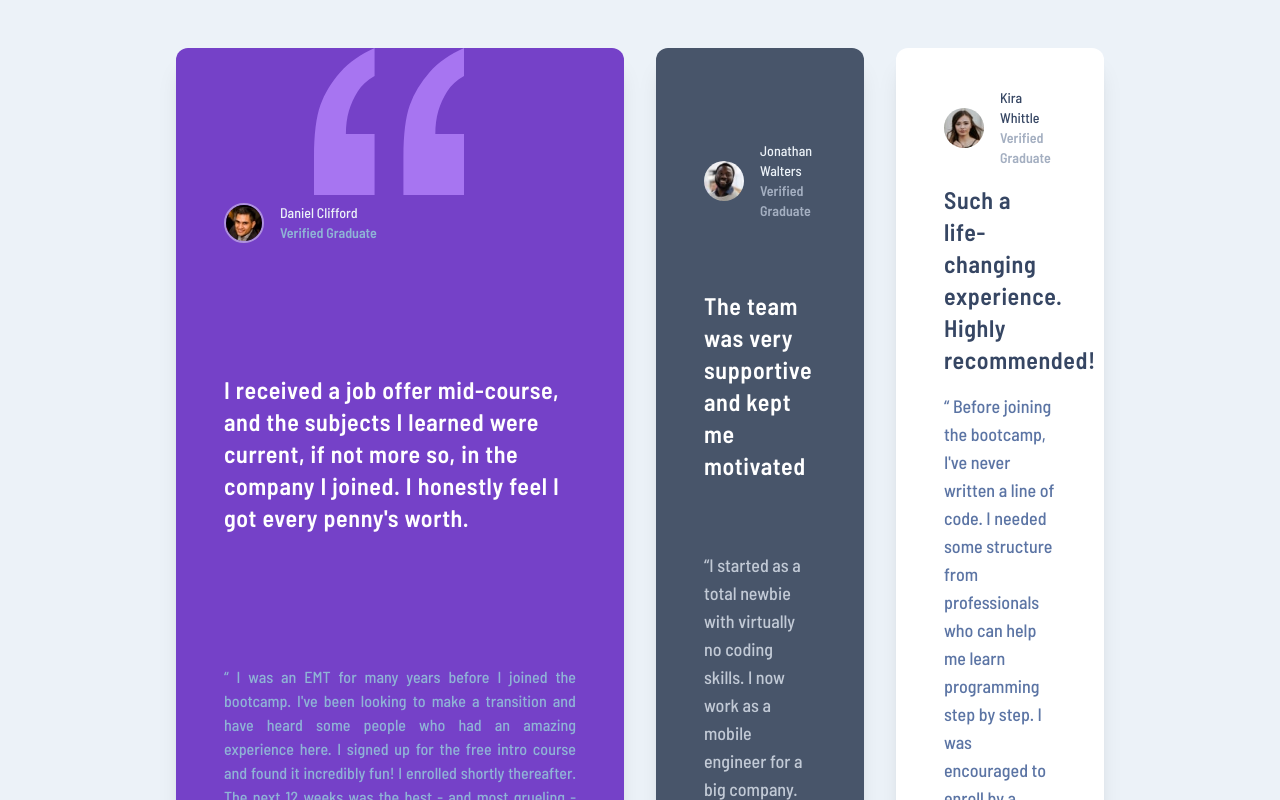
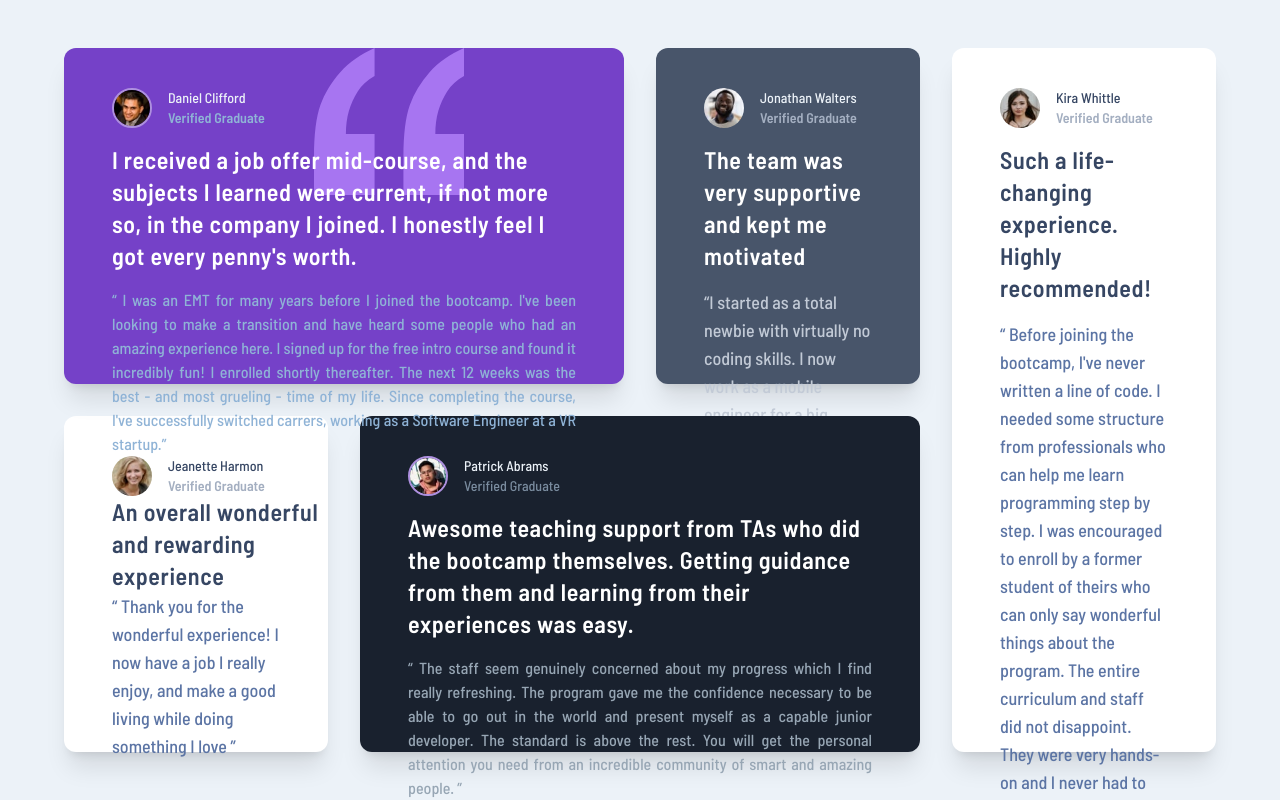
Before and after one commit to Dvin12/FrontEndMentorChallenges, a React (Vite) app: page / in a window 1280 px wide. Shown: the top 800 px of the page. Built offline with nearby package versions, Linux system fonts and the light colour scheme.

Commit message:
Update Layout.jsx

```diff
--- a/src/components/Layout.jsx
+++ b/src/components/Layout.jsx
@@ -1,6 +1,6 @@
 export default function Layout({ children }) {
   return (
-    <section className="md:grid xl:grid-cols-4 xl:grid-rows-4 w-full h-full gap-8 xl:px-44 px-6 py-20 xl:py-12 md:grid-flow-row md:auto-cols-auto flex flex-col justify-center items-center">
+    <section className="md:grid xl:grid-cols-4 xl:grid-rows-4 w-full h-full gap-8 xl:px-16 px-6 py-20 xl:py-12 md:grid-flow-row md:auto-cols-auto flex flex-col justify-center items-center xl:h-screen">
       {children}
     </section>
   );
```
